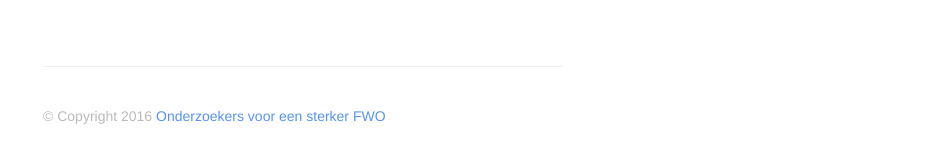
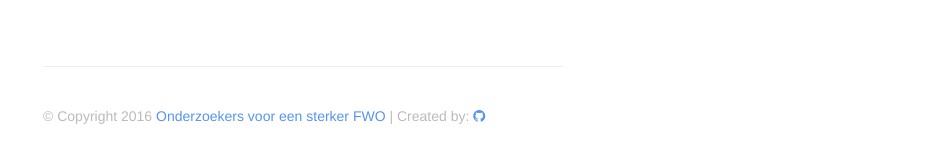
Before and after one commit to KrisJanssen/sterkFWO, a Jekyll site: the page built from index.html, in a window 1280 px wide. Shown: the part 2056-2210 px from the top of the page, without its empty margins (337-1280 px from the left). Built offline with Jekyll 4.4.1, drawn with Linux system fonts in a browser that asks for light colours; nearby versions of some CDN libraries; Markdown is read by kramdown in place of the engine named in the settings; the list of posts is cut into pages by our own code.

Commit message:
Modified footer

```diff
--- a/_includes/footer.html
+++ b/_includes/footer.html
@@ -1,3 +1,3 @@
 <footer id="footer">
-    <p class="small">© Copyright {{ site.time | date: '%Y' }} <a href="mailto:onderzoekers@sterkfwo.be">{{ site.author }}</a> </p>
+    <p class="small">© Copyright {{ site.time | date: '%Y' }} <a href="mailto:onderzoekers@sterkfwo.be">{{ site.author }}</a> | Created by: <a href="https://github.com/KrisJanssen"><span class="fa fa-github"></span></a></p>
 </footer>
```
